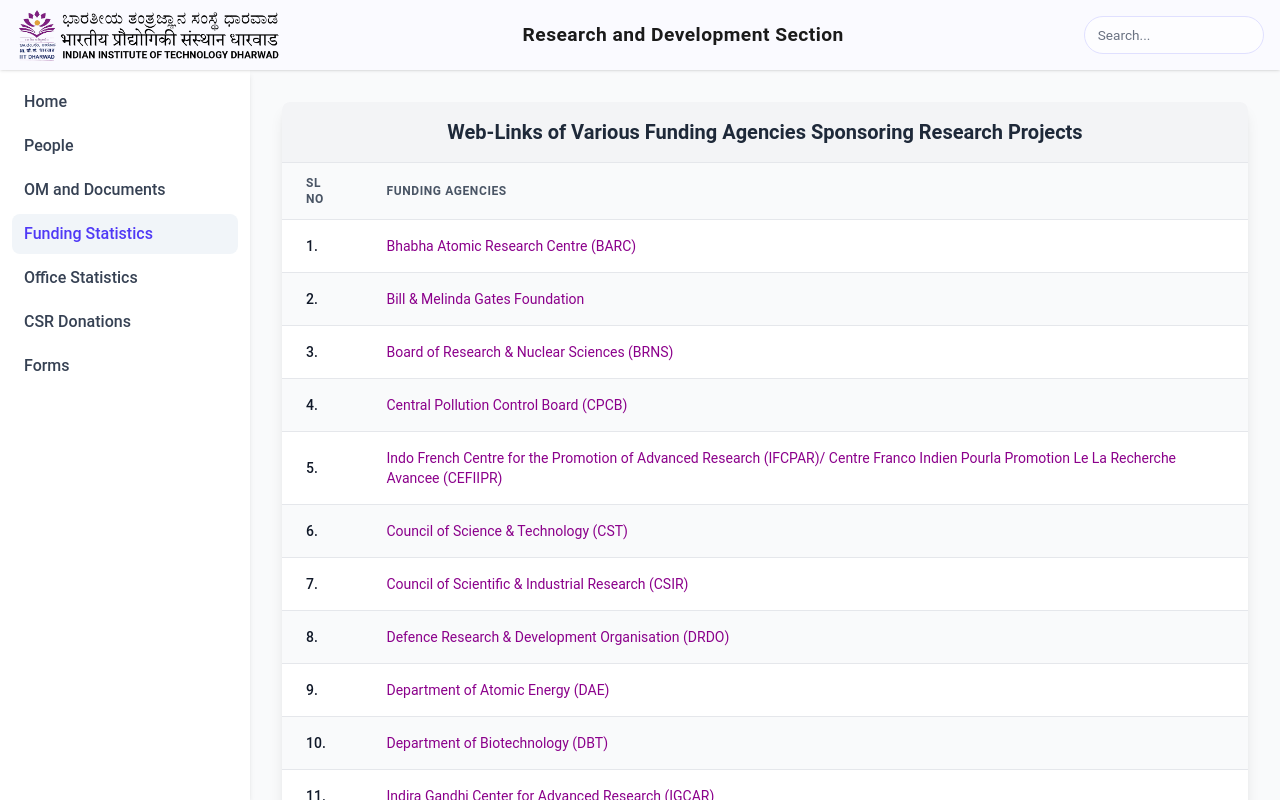
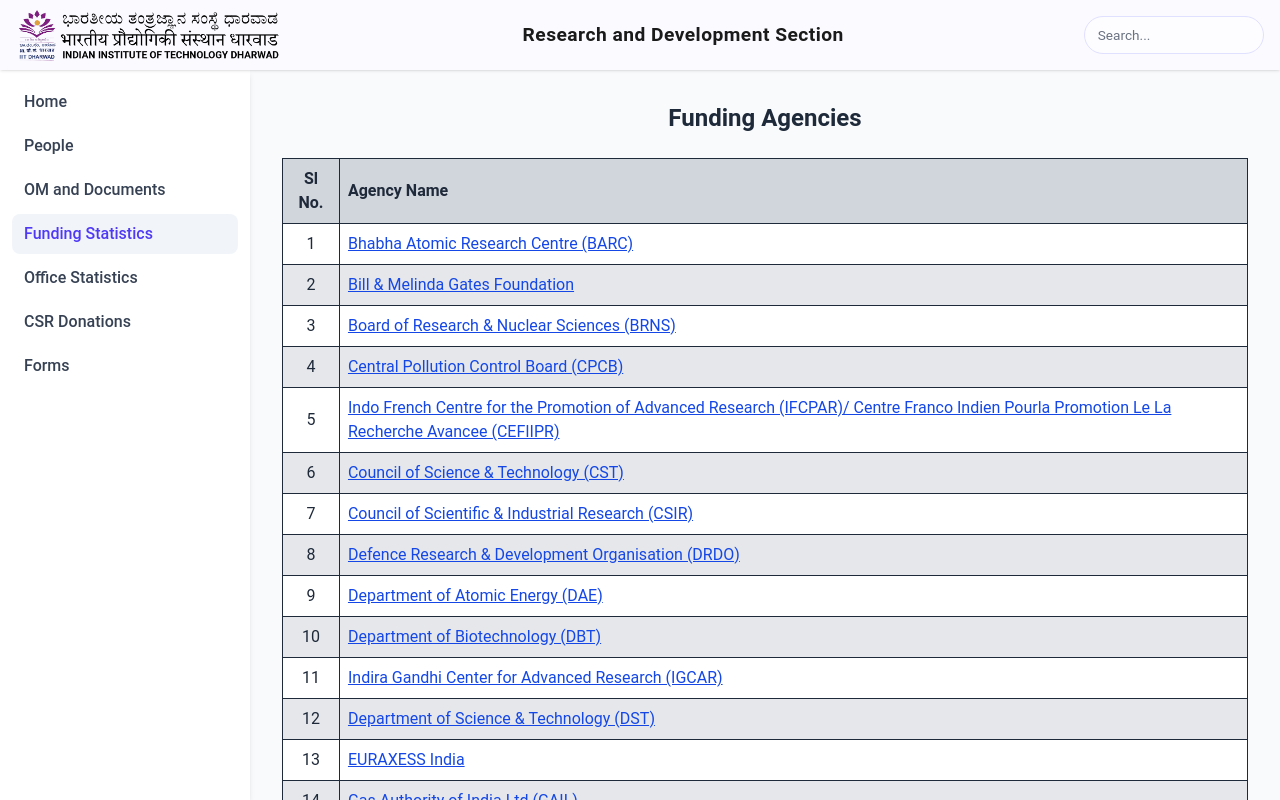
Before and after one commit to NitinVangipuram/Rnd-Dept, a React (Vite) app in the folder frontend/: page /FundingStatistics in a window 1280 px wide. Shown: the top 800 px of the page. Built offline with nearby package versions, Linux system fonts and the light colour scheme.

Commit message:
update: funding_statistics page

```diff
--- a/frontend/src/pages/Funding_statistics.jsx
+++ b/frontend/src/pages/Funding_statistics.jsx
@@ -1,214 +1,181 @@
-import React from 'react';
-import { Link } from 'react-scroll';
+import React, { useState } from 'react';
 
-export default function Funding_statistics() {
-  const fundingAgencyNames = [
-    "Bhabha Atomic Research Centre (BARC)",
-    "Bill & Melinda Gates Foundation",
-    "Board of Research & Nuclear Sciences (BRNS)",
-    "Central Pollution Control Board (CPCB)",
-    "Indo French Centre for the Promotion of Advanced Research (IFCPAR)/ Centre Franco Indien Pourla Promotion Le La Recherche Avancee (CEFIIPR)",
-    "Council of Science & Technology (CST)",
-    "Council of Scientific & Industrial Research (CSIR)",
-    "Defence Research & Development Organisation (DRDO)",
-    "Department of Atomic Energy (DAE)",
-    "Department of Biotechnology (DBT)",
-    "Indira Gandhi Center for Advanced Research (IGCAR)",
-    "Department of Science & Technology (DST)",
-    "EURAXESS India",
-    "Gas Authority of India Ltd (GAIL)",
-    "Hindustan Shipyard Ltd.",
-    "Science and Engineering Research Board (SERB)",
-    "Indian Institute of Technology Bombay",
-    "Indian Institute of Tropical Meteorology (IITM)",
-    "Indo-German Science & Technology Centre",
-    "Indo-US Science and Technology Forum (IUSSTF)",
-    "International Water Management Institute (IWMI)",
-    "Oil & Natural Gas Corporation Ltd (ONGC)",
-    "Ministry of Coal & Mines (MoCM)",
-    "Ministry of Electronics & Information Technology (MEITY)",
-    "Ministry of Earth Sciences (MoES)",
-    "Ministry of Education (MoE)",
-    "Ministry of Housing and Poverty Alleviation (MHPA)",
-    "Indian Council for Social Research (ICSSR)",
-    "Indian Council for Medical Research (ICMR)",
-    "Ministry of New and Renewable Energy (MNRE)",
-    "Ministry of Road Transport & Highway",
-    "Ministry of Textiles (MoT)",
-    "Ministry of Jal Shakti",
-    "Ministry of Defence",
-    "Ministry of Environment & Forests (MoEF)",
-    "Ministry of Health & Family Welfare",
-    "Ministry of Micro, Small and Medium Enterprises",
-    "Ministry of Petroleum & Natural Gas",
-    "Ministry of Rural Development",
-    "Ministry of Urban Development",
-    "Ministry of Food Processing Industries (MFPI)",
-    "Ministry of Power (MoP)",
-    "Ministry of Social Justice & Empowerment (MoSJE)",
-    "Department of Ocean Development (DOD)",
-    "Department of Scientific and Industrial Research (DSIR)",
-    "Department of AYUSH",
-    "Department of Chemicals & Petrochemicals, Ministry of Chemicals & Fertilizers",
-    "Department of Fertilizers, Ministry of Chemicals & Fertilizers",
-    "Naval Research Board (NRB)",
-    "National Thermal Power Corporation(NTPC)",
-    "National Aerospace Laboratory (NAL)",
-    "U.P. Small Industry Development Corporation (UPSIDC)",
-    "University Grants Commission (UGC)",
-    "Wellcome Trust DBT",
-    "Atomic Energy Regulatory Board (AERB)",
-    "Centre for Development of Advanced Computing (CDAC)",
-    "Centre for Development of Telematics (C- DOT)",
-    "Aeronautics Research & Development Board (ARDB)",
-    "Advanced Research Centre for Powder Metallurgy and New Materials (ARCI)",
-    "Central Power Research Institute (CPRI)",
-    "Indian Space Research Organization (ISRO)",
-    "Indian Council for Historical Research (ICHR)",
-    "Bhabha Atomic Research Centre (BARC)", // Duplicate, but keeping as per image
-    "Bill & Melinda Gates Foundation", // Duplicate, but keeping as per image
-    "Board of Research & Nuclear Sciences (BRNS)", // Duplicate, but keeping as per image
-    "Indian National Science Academy (INSA)",
-    "Indian Space Research Organisation (ISRO)", // Duplicate, but keeping as per image
-    "Indo-US Science & Technology Forum", // Duplicate, but keeping as per image
-    "Coal India Ltd.",
-    "National Science Foundation",
-    "Deutsche Forschungsgemeinschaft (DFG – German Research Foundation)",
-    "Northern Indian Textile Research Association (NITRA)",
-    "Petroleum Conservation Research Association (PCRA)",
-    "Tata Institute of Fundamental Research",
-    "Technology Information, Forecasting & Assessment Council (TIFAC)",
-    "UK India Education and Research Initiative (UKIERI)",
-    "University Grants Commission" // This seems to be a duplicate from above (index 53), keeping for exact match to provided list if intentional.
-  ];
-
-  // The URLs provided in your last message.
-  const fundingAgencyUrls = [
-    "http://www.barc.gov.in/",
-    "https://www.gatesfoundation.org/",
-    "https://brns.res.in/",
-    "http://cpcb.nic.in/",
-    "http://www.cefipra.org/",
-    "http://www.cefipra.org/", // Duplicate URL for CST (index 5) - confirmed from your provided URL list
-    "http://www.dstup.in/CST",
-    "http://www.csir.res.in/",
-    "https://www.drdo.gov.in/drdo/English/index.jsp?pg=homebody.jsp",
-    "http://dae.gov.in/",
-    "http://www.dbtindia.gov.in/",
-    "http://www.igcar.ernet.in/",
-    "http://www.dst.gov.in/",
-    "https://euraxess.ec.europa.eu/worldwide/india",
-    "http://www.gailonline.com",
-    "http://www.hslvizag.in/",
-    "http://www.serb.gov.in/home.php",
-    "http://www.iitb.ac.in/",
-    "http://www.tropmet.res.in/",
-    "http://www.igstc.org/",
-    "http://www.iusstf.org/",
-    "http://www.iwmi.cgiar.org/",
-    "https://ongcindia.com/",
-    "http://coal.gov.in/",
-    "http://meity.gov.in/",
-    "http://www.moes.gov.in/",
-    "http://mhrd.gov.in/",
-    "http://mhupa.gov.in/Default.aspx?ReturnUrl=%2f",
-    "http://icssr.org/",
-    "http://www.icmr.nic.in/",
-    "http://www.mnre.gov.in/",
-    "http://morth.nic.in/",
-    "http://texmin.gov.in/",
-    "https://jalshakti-dowr.gov.in/",
-    "http://www.mod.gov.in/",
-    "http://envfor.nic.in/",
-    "http://mohfw.nic.in/",
-    "http://msme.gov.in/",
-    "https://mopng.gov.in/en",
-    "http://www.rural.nic.in/",
-    "http://moud.gov.in/",
-    "http://mofpi.gov.in/",
-    "http://powermin.gov.in/",
-    "http://socialjustice.gov.in/",
-    "https://www.moes.gov.in/brief-extramural-support",
-    "http://www.dsir.gov.in/",
-    "http://indianmedicine.nic.in/",
-    "http://chemicals.gov.in/",
-    "http://fert.nic.in/",
-    "https://www.drdo.gov.in/drdo/naval-research-board/submission-proposals",
-    "http://www.ntpc.co.in/",
-    "http://www.nal.res.in/",
-    "http://onlineupsidc.com/",
-    "http://www.ugc.ac.in/",
-    "http://www.wellcomedbt.org/",
-    "http://www.aerb.gov.in/",
-    "http://www.cdac.in/",
-    "http://www.cdot.com/",
-    "https://www.drdo.gov.in/drdo/aeronautics-research-development/rules-grants-introductions",
-    "https://www.arci.res.in/",
-    "http://www.cpri.in/",
-    "http://www.isro.gov.in/",
-    "http://ichr.ac.in/",
-    "http://www.barc.gov.in/", // Duplicate URL
-    "https://www.gatesfoundation.org/", // Duplicate URL
-    "https://brns.res.in/", // Duplicate URL
-    "http://insaindia.org/",
-    "https://www.isro.gov.in/", // Duplicate URL
-    "http://www.indousstf.org/", // Duplicate URL
-    "http://www.coalindia.in/",
-    "http://www.nsf.gov/",
-    "http://www.dfg.de/en/",
-    "http://www.nitratextile.org/",
-    "http://www.pcra.org/",
-    "http://www.tifr.res.in/",
-    "http://www.tifac.org.in/",
-    "http://www.ukieri.org/",
-    "http://www.ugc.ac.in/" // URL for the duplicate "University Grants Commission"
+const fundingAgencies = [{'name': 'Bhabha Atomic Research Centre (BARC)',
+  'link': 'http://www.barc.gov.in/'},
+ {'name': 'Bill & Melinda Gates Foundation',
+  'link': 'https://www.gatesfoundation.org/'},
+ {'name': 'Board of Research & Nuclear Sciences (BRNS)',
+  'link': 'https://brns.res.in/'},
+ {'name': 'Central Pollution Control Board (CPCB)',
+  'link': 'http://cpcb.nic.in/'},
+ {'name': 'Indo French Centre for the Promotion of Advanced Research (IFCPAR)/ Centre Franco Indien Pourla Promotion Le La Recherche Avancee (CEFIIPR)',
+  'link': 'http://www.cefipra.org/'},
+ {'name': 'Council of Science & Technology (CST)',
+  'link': 'http://www.cefipra.org/'},
+ {'name': 'Council of Scientific & Industrial Research (CSIR)',
+  'link': 'http://www.dstup.in/CST'},
+ {'name': 'Defence Research & Development Organisation (DRDO)',
+  'link': 'http://www.csir.res.in/'},
+ {'name': 'Department of Atomic Energy (DAE)',
+  'link': 'https://www.drdo.gov.in/drdo/English/index.jsp?pg=homebody.jsp'},
+ {'name': 'Department of Biotechnology (DBT)', 'link': 'http://dae.gov.in/'},
+ {'name': 'Indira Gandhi Center for Advanced Research (IGCAR)',
+  'link': 'http://www.dbtindia.gov.in/'},
+ {'name': 'Department of Science & Technology (DST)',
+  'link': 'http://www.igcar.ernet.in/'},
+ {'name': 'EURAXESS India', 'link': 'http://www.dst.gov.in/'},
+ {'name': 'Gas Authority of India Ltd (GAIL)',
+  'link': 'https://euraxess.ec.europa.eu/worldwide/india'},
+ {'name': 'Hindustan Shipyard Ltd.', 'link': 'http://www.gailonline.com'},
+ {'name': 'Science and Engineering Research Board (SERB)',
+  'link': 'http://www.hslvizag.in/'},
+ {'name': 'Indian Institute of Technology Bombay',
+  'link': 'http://www.serb.gov.in/home.php'},
+ {'name': 'Indian Institute of Tropical Meteorology (IITM)',
+  'link': 'http://www.iitb.ac.in/'},
+ {'name': 'Indo-German Science & Technology Centre',
+  'link': 'http://www.tropmet.res.in/'},
+ {'name': 'Indo-US Science and Technology Forum (IUSSTF)',
+  'link': 'http://www.igstc.org/'},
+ {'name': 'International Water Management Institute (IWMI)',
+  'link': 'http://www.iusstf.org/'},
+ {'name': 'Oil & Natural Gas Corporation Ltd (ONGC)',
+  'link': 'http://www.iwmi.cgiar.org/'},
+ {'name': 'Ministry of Coal & Mines (MoCM)', 'link': 'https://ongcindia.com/'},
+ {'name': 'Ministry of Electronics & Information Technology (MEITY)',
+  'link': 'http://coal.gov.in/'},
+ {'name': 'Ministry of Earth Sciences (MoES)', 'link': 'http://meity.gov.in/'},
+ {'name': 'Ministry of Education (MoE)', 'link': 'http://www.moes.gov.in/'},
+ {'name': 'Ministry of Housing and Poverty Alleviation (MHPA)',
+  'link': 'http://mhrd.gov.in/'},
+ {'name': 'Indian Council for Social Research (ICSSR)',
+  'link': 'http://mhupa.gov.in/Default.aspx?ReturnUrl=%2f'},
+ {'name': 'Indian Council for Medical Research (ICMR)',
+  'link': 'http://icssr.org/'},
+ {'name': 'Ministry of New and Renewable Energy (MNRE)',
+  'link': 'http://www.icmr.nic.in/'},
+ {'name': 'Ministry of Road Transport & Highway',
+  'link': 'http://www.mnre.gov.in/'},
+ {'name': 'Ministry of Textiles (MoT)', 'link': 'http://morth.nic.in/'},
+ {'name': 'Ministry of Jal Shakti', 'link': 'http://texmin.gov.in/'},
+ {'name': 'Ministry of Defence', 'link': 'https://jalshakti-dowr.gov.in/'},
+ {'name': 'Ministry of Environment & Forests (MoEF)',
+  'link': 'http://www.mod.gov.in/'},
+ {'name': 'Ministry of Health & Family Welfare',
+  'link': 'http://envfor.nic.in/'},
+ {'name': 'Ministry of Micro, Small and Medium Enterprises',
+  'link': 'http://mohfw.nic.in/'},
+ {'name': 'Ministry of Petroleum & Natural Gas',
+  'link': 'http://msme.gov.in/'},
+ {'name': 'Ministry of Rural Development', 'link': 'https://mopng.gov.in/en'},
+ {'name': 'Ministry of Urban Development', 'link': 'http://www.rural.nic.in/'},
+ {'name': 'Ministry of Food Processing Industries (MFPI)',
+  'link': 'http://moud.gov.in/'},
+ {'name': 'Ministry of Power (MoP)', 'link': 'http://mofpi.gov.in/'},
+ {'name': 'Ministry of Social Justice & Empowerment (MoSJE)',
+  'link': 'http://powermin.gov.in/'},
+ {'name': 'Department of Ocean Development (DOD)',
+  'link': 'http://socialjustice.gov.in/'},
+ {'name': 'Department of Scientific and Industrial Research (DSIR)',
+  'link': 'https://www.moes.gov.in/brief-extramural-support'},
+ {'name': 'Department of AYUSH', 'link': 'http://www.dsir.gov.in/'},
+ {'name': 'Department of Chemicals & Petrochemicals, Ministry of Chemicals & Fertilizers',
+  'link': 'http://indianmedicine.nic.in/'},
+ {'name': 'Department of Fertilizers, Ministry of Chemicals & Fertilizers',
+  'link': 'http://chemicals.gov.in/'},
+ {'name': 'Naval Research Board (NRB)', 'link': 'http://fert.nic.in/'},
+ {'name': 'National Thermal Power Corporation(NTPC)',
+  'link': 'https://www.drdo.gov.in/drdo/naval-research-board/submission-proposals'},
+ {'name': 'National Aerospace Laboratory (NAL)',
+  'link': 'http://www.ntpc.co.in/'},
+ {'name': 'U.P. Small Industry Development Corporation (UPSIDC)',
+  'link': 'http://www.nal.res.in/'},
+ {'name': 'University Grants Commission (UGC)',
+  'link': 'http://onlineupsidc.com/'},
+ {'name': 'Wellcome Trust DBT', 'link': 'http://www.ugc.ac.in/'},
+ {'name': 'Atomic Energy Regulatory Board (AERB)',
+  'link': 'http://www.wellcomedbt.org/'},
+ {'name': 'Centre for Development of Advanced Computing (CDAC)',
+  'link': 'http://www.aerb.gov.in/'},
+ {'name': 'Centre for Development of Telematics (C- DOT)',
+  'link': 'http://www.cdac.in/'},
+ {'name': 'Aeronautics Research & Development Board (ARDB)',
+  'link': 'http://www.cdot.com/'},
+ {'name': 'Advanced Research Centre for Powder Metallurgy and New Materials (ARCI)',
+  'link': 'https://www.drdo.gov.in/drdo/aeronautics-research-development/rules-grants-introductions'},
+ {'name': 'Central Power Research Institute (CPRI)',
+  'link': 'https://www.arci.res.in/'},
+ {'name': 'Indian Space Research Organization (ISRO)',
+  'link': 'http://www.cpri.in/'},
+ {'name': 'Indian Council for Historical Research (ICHR)',
+  'link': 'http://www.isro.gov.in/'},
+ {'name': 'Indian National Science Academy (INSA)',
+  'link': 'https://brns.res.in/'},
+ {'name': 'Indian Space Research Organisation (ISRO)',
+  'link': 'http://insaindia.org/'},
+ {'name': 'Indo-US Science & Technology Forum',
+  'link': 'https://www.isro.gov.in/'},
+ {'name': 'Coal India Ltd.', 'link': 'http://www.indousstf.org/'},
+ {'name': 'National Science Foundation', 'link': 'http://www.coalindia.in/'},
+ {'name': 'Deutsche Forschungsgemeinschaft (DFG – German Research Foundation)',
+  'link': 'http://www.nsf.gov/'},
+ {'name': 'Northern Indian Textile Research Association (NITRA)',
+  'link': 'http://www.dfg.de/en/'},
+ {'name': 'Petroleum Conservation Research Association (PCRA)',
+  'link': 'http://www.nitratextile.org/'},
+ {'name': 'Tata Institute of Fundamental Research',
+  'link': 'http://www.pcra.org/'},
+ {'name': 'Technology Information, Forecasting & Assessment Council (TIFAC)',
+  'link': 'http://www.tifr.res.in/'},
+ {'name': 'UK India Education and Research Initiative (UKIERI)',
+  'link': 'http://www.tifac.org.in/'},
+ {'name': 'University Grants Commission', 'link': 'http://www.ukieri.org/'}
  ];
 
 
+export default function Funding_statistics() {
+  const [showModal, setShowModal] = useState(false);
+  const [selectedDocLink, setSelectedDocLink] = useState('');
+  const [rawDocLink, setRawDocLink] = useState('');
+
+  // const handleViewClick = (link) => {
+  //   const encodedLink = encodeURIComponent(link);
+  //   const viewerURL = `https://docs.google.com/gview?url=${encodedLink}&embedded=true`;
+  //   setSelectedDocLink(viewerURL);
+  //   setRawDocLink(link);
+  //   setShowModal(true);
+  // };
+
   return (
-    <div className="min-h-screen bg-gray-50 font-sans text-gray-800">
+  <div className="min-h-screen bg-gray-50 p-4 sm:p-6 lg:p-8 text-gray-800">
+    <h1 className="text-2xl sm:text-3xl font-bold mb-6 text-center">
+      Funding Agencies
+    </h1>
 
-
-      <div className="container mx-auto px-4 sm:px-6 lg:px-8 py-8">
-        <div className="bg-white shadow-lg rounded-lg overflow-hidden">
-          <div className="bg-gray-100 px-6 py-4 border-b border-gray-200">
-            <h1 id="here"className="text-xl font-bold text-gray-800 text-center">Web-Links of Various Funding Agencies Sponsoring Research Projects</h1>
-          </div>
-          <div className="p-0">
-            <table className="min-w-full leading-normal">
-              <thead>
-                <tr className="bg-gray-50 border-b border-gray-200">
-                  <th className="px-6 py-3 text-left text-xs font-semibold text-gray-600 uppercase tracking-wider w-1/12">
-                    Sl No
-                  </th>
-                  <th className="px-6 py-3 text-left text-xs font-semibold text-gray-600 uppercase tracking-wider w-11/12">
-                    Funding Agencies
-                  </th>
+    <div className="overflow-x-auto">
+      <table className="min-w-full table-auto border border-gray-300 shadow-md bg-white">
+        <thead className="bg-gray-300 text-sm sm:text-base">
+          <tr>
+            <th className="p-2 sm:p-3 border">Sl No.</th>
+            <th className="p-2 sm:p-3 border text-left">Agency Name</th>
           </tr>
         </thead>
-              <tbody>
-                {fundingAgencyNames.map((agencyName, index) => (
-                  <tr key={index} className={`${index % 2 === 0 ? 'bg-white' : 'bg-gray-50'} border-b border-gray-200 hover:bg-gray-100 transition-colors duration-200`}>
-                    <td className="px-6 py-4 whitespace-nowrap text-sm font-medium text-gray-900 w-1/12">
-                      {index + 1}.
-                    </td>
-                    <td className="px-6 py-4 text-sm w-11/12">
-                      {/* Check if a URL exists for the current index before creating a link */}
-                      {fundingAgencyUrls[index] ? (
+        <tbody className="text-sm sm:text-base">
+          {fundingAgencies.map((agency, index) => (
+            <tr
+              key={index}
+              className={`text-center ${index % 2 === 0 ? "bg-white" : "bg-gray-200"}`}
+            >
+              <td className="p-2 sm:p-3 border">{index + 1}</td>
+              <td className="p-2 sm:p-3 border text-left">
                 <a
-                          href={fundingAgencyUrls[index]}
+                  href={agency.link}
+                  className="text-blue-700 underline hover:text-blue-900"
                   target="_blank"
                   rel="noopener noreferrer"
-                          className="text-[#8B008B] hover:underline hover:text-black" // Tailwind classes for link styling
                 >
-                          {agencyName}
+                  {agency.name}
                 </a>
-                      ) : (
-                        // If no URL, display text without a link, using plain text styling
-                        <span className="text-gray-900">
-                          {agencyName}
-                        </span>
-                      )}
               </td>
             </tr>
           ))}
@@ -216,21 +183,5 @@
       </table>
     </div>
   </div>
-
-        {/* Back to Top Link at the bottom */}
-        <div className="text-center mt-10">
-          <Link
-            to="here"
-            spy={true}
-            smooth={true}
-            offset={-100}
-            duration={500}
-            className="inline-block bg-indigo-600 text-white px-4 py-2 rounded-md hover:bg-indigo-700 transition duration-300 cursor-pointer"
-          >
-            Back to Top
-          </Link>
-        </div>
-      </div>
-    </div>
-  );
-}
+  )
+};
```
Lines whose indentation alone changed are shown as unchanged.
